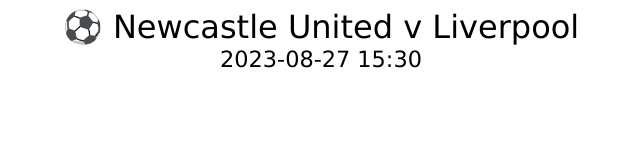
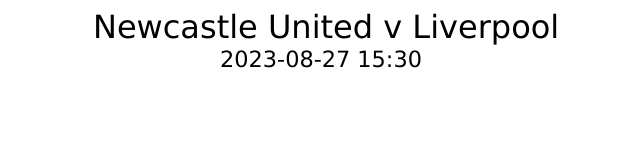
Before and after one commit to sisijon/LiverpoolNextFixure, a plain HTML site: page index.html in a window 1280 px wide. Shown: the whole page, without its empty margins (319-959 px from the left). Drawn offline with Linux system fonts and the light colour scheme.

Commit message:
Add files via upload

```diff
--- a/index.html
+++ b/index.html
@@ -4,8 +4,7 @@
     <meta charset="UTF-8">
     <meta name="viewport" content="width=device-width, initial-scale=1.0">
     <meta http-equiv="X-UA-Compatible" content="ie=edge">
-    <title>HTML 5 Boilerplate</title>
-    <link rel="stylesheet" href="style.css">
+    <title>Next Liverpool Fixture</title>
     <script src="moment.github.io_luxon_global_luxon.min.js"></script>
     <style>
         span {
@@ -24,9 +23,6 @@
   <body>
     <span id="summary"></span>
     <span id="date"></span>
-
-
-	<script src="index.js"></script>
 
     <script>
         var DateTime = luxon.DateTime;
@@ -59,13 +55,13 @@
                         console.log(entry)
                         if(hasJson) {
                             const newJson = {
-                                summary: entry.summary,
+                                summary: entry.summary.slice(1),
                                 date: year+'-'+month+'-'+day + ' ' + hour + ':' + minute
                             }
                             document.head
-    document.body.innerText = JSON.stringify(newJson);
+                            document.body.innerText = JSON.stringify(newJson);
                         } else {
-                            document.getElementById('summary').innerText = entry.summary;
+                            document.getElementById('summary').innerText = entry.summary.slice(1);
                             document.getElementById('date').innerText = year+'-'+month+'-'+day + ' ' + hour + ':' + minute;
                         }
                         return;
```
